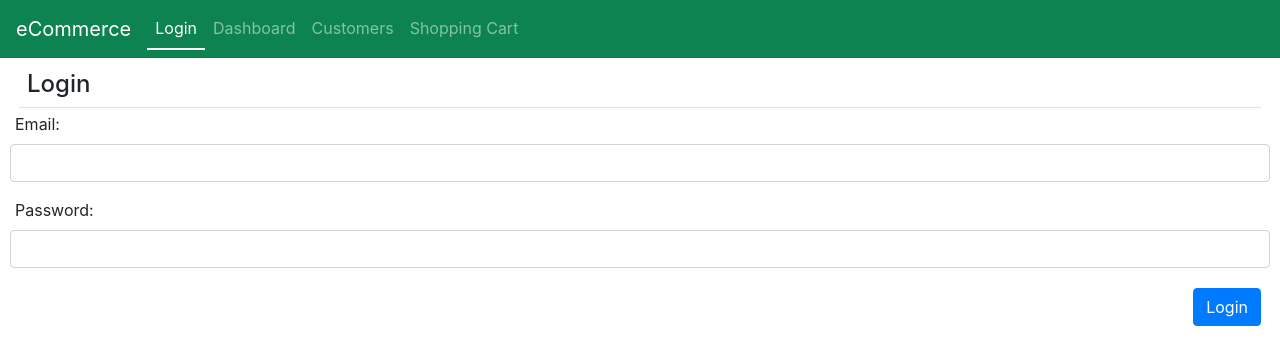
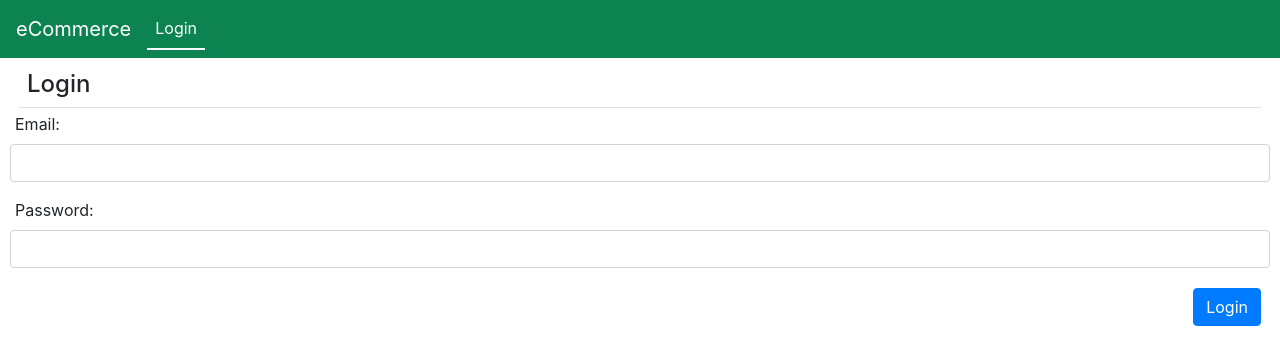
Before and after one commit to GerardGhub/My-First-React-App, a React (Create React App) app: page / in a window 1280 px wide. Shown: the top 364 px of the page. Built offline with nearby package versions, Linux system fonts and the light colour scheme.

Commit message:
renders Link Conditionaly

```diff
--- a/src/App.jsx
+++ b/src/App.jsx
@@ -10,10 +10,15 @@
 
 
 export default class App extends Component {
+  constructor(props){
+    super(props);
+    this.state = {isLoggedIn:false};
+  }
+
   render() {
     return (
       <BrowserRouter>
-       <NavBar />
+       <NavBar isLoggedIn={this.state.isLoggedIn}/>
       {/* <Switch> */}
       <div className="container-fluid">
      <Routes>
--- a/src/NavBar.jsx
+++ b/src/NavBar.jsx
@@ -21,25 +21,36 @@
           </button>
           <div className="collapse navbar-collapse" id="navbarSupportedContent">
             <ul className="navbar-nav mr-auto">
-              <li className="nav-item">
-                <NavLink to="/" className="nav-link" activeClassName="active" exact={true}>
+
+              {!this.props.isLoggedIn?(<li className="nav-item">
+
+              <NavLink to="/" className="nav-link" activeClassName="active" exact={true}>
                   Login
                 </NavLink>
-                </li>
 
+              </li>): ""}
+
+              {this.props.isLoggedIn?(
                 <li className="nav-item">
                 <NavLink to="/dashboard" className="nav-link" activeClassName="active">
                   Dashboard
                 </NavLink>
                 </li>
+              ):(
+                ""
+              )}
 
+{this.props.isLoggedIn?(
                 <li className="nav-item">
                 <NavLink to="/customers" className="nav-link" activeClassName="active">
                   Customers
                 </NavLink>
                 </li>
+     ):(
+      ""
+    )}
 
-
+{this.props.isLoggedIn?(
                 <li className="nav-item">
                 <NavLink to="/cart" className="nav-link" activeClassName="active">
                   Shopping Cart
@@ -48,6 +59,10 @@
 
 
               </li>
+
+):(
+  ""
+)}
             </ul>
           </div>
         </nav>
```
